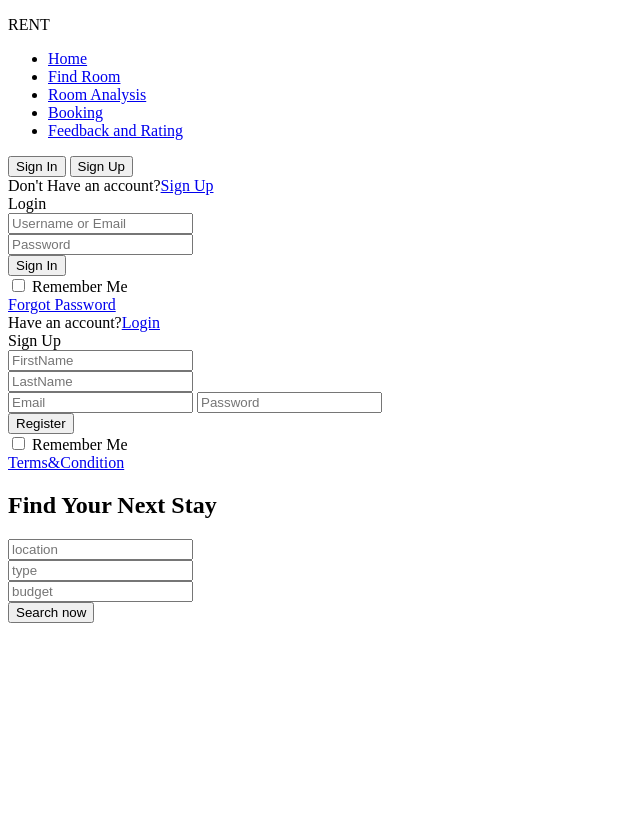
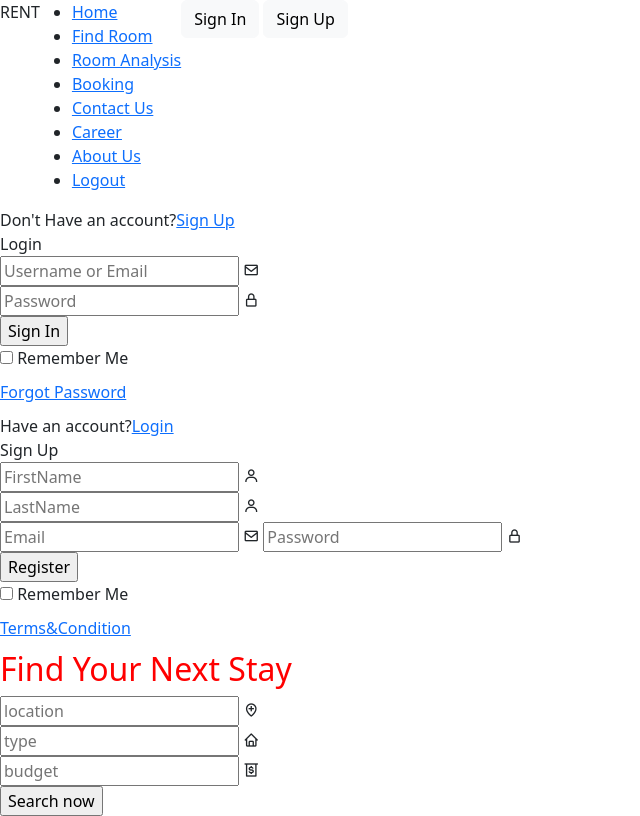
Before and after one commit to nishuyadav421/rentpglive, a Flask app: page / in a window 1280 px wide. Shown: the whole page, without its empty margins (0-640 px from the left). Before the commit the page ends 623 px from the top, so only its background shows below. Run offline with Flask 3, Linux system fonts and the light colour scheme.

Commit message:
add css/js folder in code tree

```diff
--- /dev/null
+++ b/static/css/index.css
@@ -0,0 +1,12 @@
+.two{
+    display: flex;
+    justify-content: space-between;
+    align-items: center;
+    gap: 10px;
+    margin: 10px 0;
+}
+
+
+h2{
+    color: red;
+}
--- /dev/null
+++ b/static/js/index.js
@@ -0,0 +1,5 @@
+const inputSearch = document.querySelector('.inputSearch');
+
+inputSearch.addEventListener('click', () => {
+    inputSearch.style.backgroundColor = 'red';
+});
--- a/templates/index.html
+++ b/templates/index.html
@@ -3,7 +3,11 @@
 <head>
     <meta charset="UTF-8">
     <meta name="viewport" content="width=device-width, initial-scale=1.0">
-    <title>PanLogic Solution Team</title>
+    <link href="https://cdn.jsdelivr.net/npm/bootstrap@5.3.3/dist/css/bootstrap.min.css" rel="stylesheet">
+    <link href='https://unpkg.com/boxicons@2.1.4/css/boxicons.min.css' rel='stylesheet'>
+    <link rel="stylesheet" href="{{ url_for('static', filename='css/index.css') }}">
+
+    <title>RentPG | Home</title>
 </head>
 <body>
     <div class="nav-menu-btn">
@@ -21,9 +25,11 @@
             <li><a href="#" class="link">Find Room</a></li>
             <li><a href="#" class="link">Room Analysis</a></li>
             <li><a href="#" class="link">Booking</a></li>
-            <li><a href="#" class="link">Feedback and Rating</a></li>
+            <li><a href="#" class="link">Contact Us</a></li>
+            <li><a href="#" class="link">Career</a></li>
+            <li><a href="#" class="link">About Us</a></li>
+            <li><a href="#" class="link">Logout</a></li>
         </ul>
-
     </div>
      <div class="nav-button">
         <button class="btn btn-light" id="loginBtn" onclick="login()">Sign In</button>
@@ -120,11 +126,12 @@
             <input type="text" placeholder="budget">
             <i class='bx bx-money-withdraw'></i>
         </div>
-        <div class="input search">
+        <div class="inputSearch">
             <input type="submit" value="Search now">
 
         </div>
     </div>
 </form>
+<script src="{{ url_for('static', filename='js/index.js') }}"></script>
 </body>
 </html>
```
